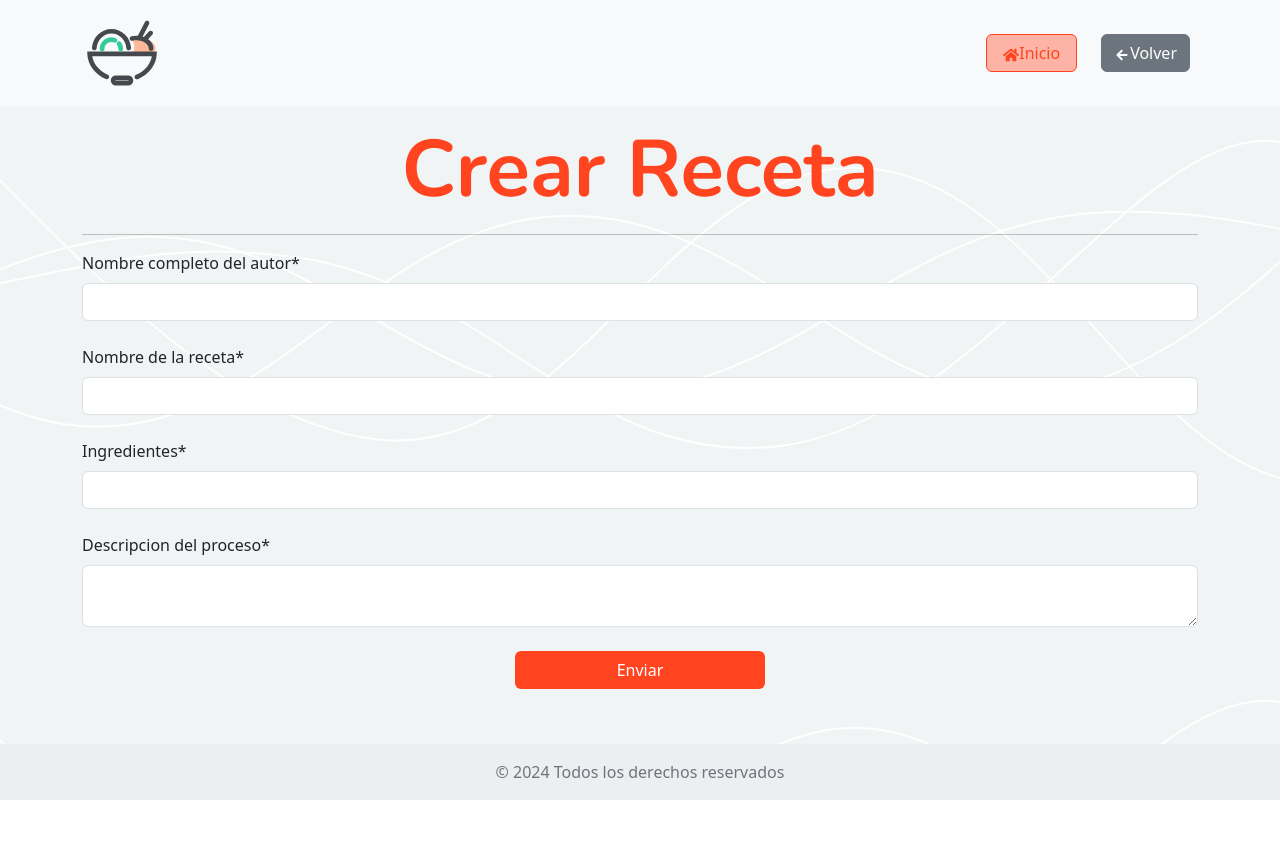
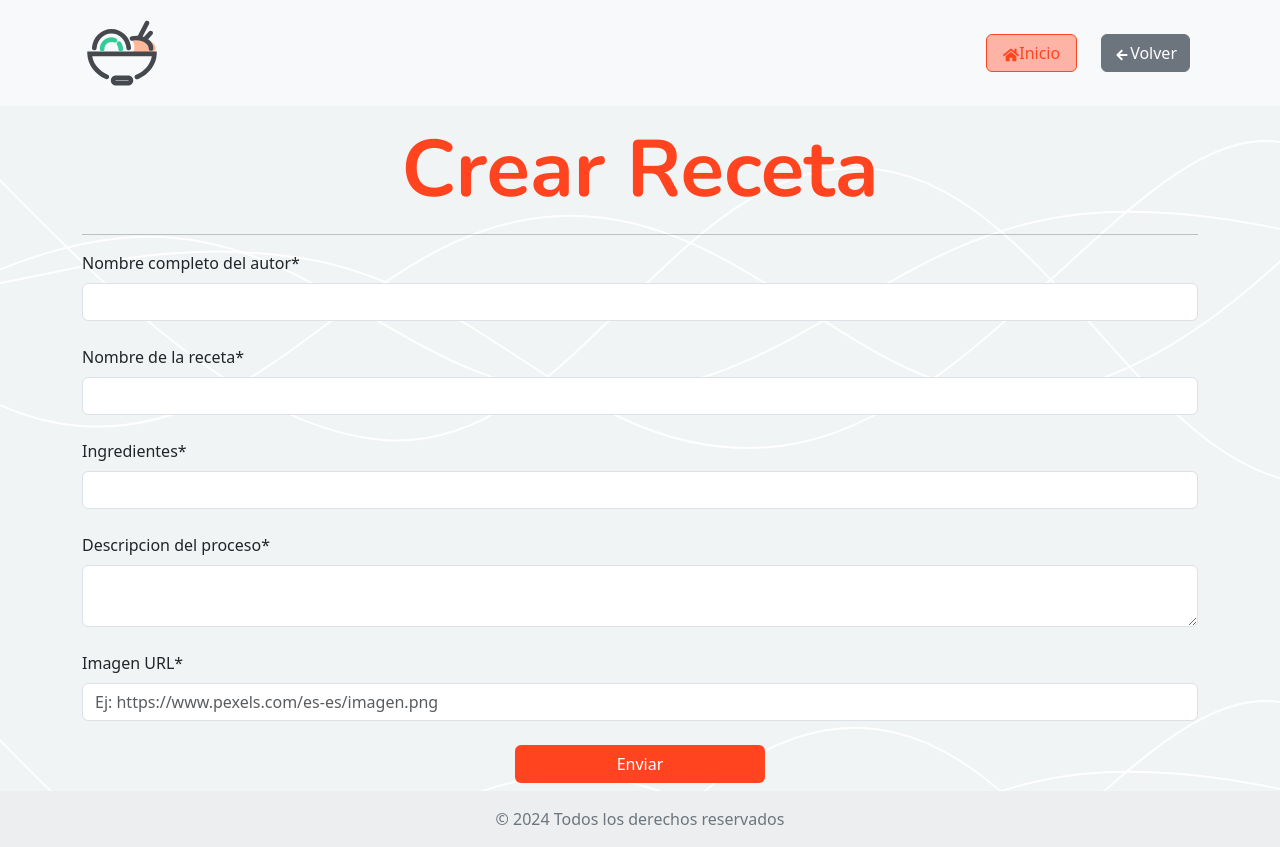
Before and after one commit to cacho-medina/blog-de-recetas, a React (Vite) app: page /administrador/crearReceta in a window 1280 px wide. Before the commit the page ends 800 px from the top, so only its background shows below. Built offline with nearby package versions, Linux system fonts and the light colour scheme; no server answers.

Commit message:
se agregaron estilos en tabla de administrador y al editar se agrego la funcion de redireccion

```diff
--- a/db.json
+++ b/db.json
@@ -5,42 +5,56 @@
       "nombreAutor": "Joaquin Medina",
       "nombreReceta": "Mila napo con pure",
       "ingredientes": "Carne, salsa de tomates, queso, jamon, leche, huevos",
-      "descripcion": "Ah, la milanesa napolitana con puré, un clásico argentino que conquista corazones y paladares. Imaginen una milanesa dorada y crujiente, abrazada por una capa de jamón y queso mozzarella derretido, coronada con una salsa de tomate casera, aromática y sabrosa. A su lado, un puré de papas cremoso y suave, como una nube de confort."
+      "descripcion": "Ah, la milanesa napolitana con puré, un clásico argentino que conquista corazones y paladares. Imaginen una milanesa dorada y crujiente, abrazada por una capa de jamón y queso mozzarella derretido, coronada con una salsa de tomate casera, aromática y sabrosa. A su lado, un puré de papas cremoso y suave, como una nube de confort.",
+      "imagen": "https://media-cdn.tripadvisor.com/media/photo-s/09/93/09/dc/cazuela.jpg"
     },
     {
       "id": "2",
       "nombreAutor": "Maria Pastrana",
       "nombreReceta": "Empanadas argentinas",
       "ingredientes": "Masa, papa, huevo, carne o pollo, cebolla verde",
-      "descripcion": "Las empanadas argentinas, pequeñas obras de arte culinario envueltas en una masa dorada y crujiente, son un viaje de sabores y texturas que te transportan a las pampas argentinas."
+      "descripcion": "Las empanadas argentinas, pequeñas obras de arte culinario envueltas en una masa dorada y crujiente, son un viaje de sabores y texturas que te transportan a las pampas argentinas.",
+      "imagen": "https://images.pexels.com/photos/8279711/pexels-photo-8279711.jpeg?auto=compress&cs=tinysrgb&w=400"
     },
     {
       "id": "3",
       "nombreAutor": "Agustin Reynoso",
       "nombreReceta": "Locro: Un guiso con historia y sabor",
       "ingredientes": "Maiz blanco, porotos, zapallo, carne, patita de chancho, mondongo",
-      "descripcion": "El locro, un guiso ancestral que hunde sus raíces en la época precolombina, es un plato emblemático de la gastronomía argentina. Un viaje culinario a través de los sabores y aromas de la tierra, una explosión de texturas y tradiciones."
+      "descripcion": "El locro, un guiso ancestral que hunde sus raíces en la época precolombina, es un plato emblemático de la gastronomía argentina. Un viaje culinario a través de los sabores y aromas de la tierra, una explosión de texturas y tradiciones.",
+      "imagen": "https://www.clarin.com/img/2019/05/08/dbXFDbB_B_720x0__1.jpg"
     },
     {
       "id": "1967",
       "nombreAutor": "Cacho Medina",
       "nombreReceta": "Fideos con salsa",
       "ingredientes": "fideos, manteca, salsa de tomates, queso para rallar",
-      "descripcion": "Los fideos con salsa, un clásico de la cocina hogareña, una danza de sabores y texturas que conquista paladares de todas las edades. Un plato simple, versátil y reconfortante que nos invita a disfrutar de la calidez de un abrazo en cada bocado."
+      "descripcion": "Los fideos con salsa, un clásico de la cocina hogareña, una danza de sabores y texturas que conquista paladares de todas las edades. Un plato simple, versátil y reconfortante que nos invita a disfrutar de la calidez de un abrazo en cada bocado.",
+      "imagen": "https://images.pexels.com/photos/4057738/pexels-photo-4057738.jpeg?auto=compress&cs=tinysrgb&w=1260&h=750&dpr=1"
     },
     {
       "id": "251d",
       "nombreAutor": "Julieta Medina",
       "nombreReceta": "Pastel de papa",
       "ingredientes": "papa, huevo, carne picada, queso",
-      "descripcion": "El pastel de papa es la cosa mas rica que hay. Tiene la combinacion perfecta entre la carne, la papa y el queso. Es GOOOOd"
+      "descripcion": "El pastel de papa es la cosa mas rica que hay. Tiene la combinacion perfecta entre la carne, la papa y el queso. Es GOOOOd",
+      "imagen": "https://cuk-it.com/wp-content/uploads/2021/06/thumb05-e1623962283525-1.jpg"
     },
     {
       "id": "a4db",
       "nombreAutor": "Fabio ",
       "nombreReceta": "Asado",
       "ingredientes": "Carne vacuna, carne de chancho, verduras, chimichurri",
-      "descripcion": "El asado es la comida preferida y clasica de los argentinos. El asador se convierte en un dios de la carne y sus comenzales esperan con ansias devorar lo que salga de la parrilla"
+      "descripcion": "El asado es la comida preferida y clasica de los argentinos. El asador se convierte en un dios de la carne y sus comenzales esperan con ansias devorar lo que salga de la parrilla",
+      "imagen": "https://parrillaelpobreluis.com.ar/wp-content/uploads/877589.jpg"
+    },
+    {
+      "nombreAutor": "example",
+      "nombreReceta": "example",
+      "ingredientes": "example, example, example",
+      "descripcion": "texto de ejemplo para probar algunas funciones",
+      "imagen": "https://t4.ftcdn.net/jpg/00/06/49/45/360_F_6494517_0E1xcChKTYblcxYcuZF0D6OUzHeXwecn.jpg",
+      "id": "465b"
     }
   ]
 }
--- a/src/App.css
+++ b/src/App.css
@@ -136,3 +136,15 @@
 .shadow {
     box-shadow: rgba(0, 0, 0, 0.35) 0px 5px 15px;
 }
+
+.maxModal {
+    width: 100%;
+    max-height: 400px;
+}
+.card-height {
+    height: 200px !important;
+}
+.grid {
+    display: grid;
+    place-items: center;
+}
--- a/src/components/Recetas/CrearReceta.jsx
+++ b/src/components/Recetas/CrearReceta.jsx
@@ -8,8 +8,10 @@ import {
 import Swal from "sweetalert2";
 import { useParams } from "react-router-dom";
 import { useEffect } from "react";
+import { useNavigate } from "react-router-dom";
 
 function CrearReceta({ title, editar }) {
+    const navigate = useNavigate();
     const { id } = useParams();
     const {
         register,
@@ -27,13 +29,27 @@ function CrearReceta({ title, editar }) {
             setValue("nombreReceta", dataReceta.nombreReceta);
             setValue("ingredientes", dataReceta.ingredientes);
             setValue("descripcion", dataReceta.descripcion);
+            setValue("imagen", dataReceta.imagen);
         }
     };
 
     const onSubmit = async (receta) => {
         if (editar) {
             const res = await editarReceta(receta, id);
-            console.log(res);
+            if (res.status !== 200) {
+                Swal.fire({
+                    title: "Error",
+                    text: "Algo salio mal!",
+                    icon: "error",
+                });
+            } else {
+                Swal.fire({
+                    title: "Listo!",
+                    text: "La receta fue actualizada con exito!",
+                    icon: "success",
+                });
+                navigate("/administrador");
+            }
         } else {
             const res = await crearReceta(receta);
             if (res.status !== 201) {
@@ -148,6 +164,26 @@ function CrearReceta({ title, editar }) {
                         </Form.Text>
                     )}
                 </Form.Group>
+                <Form.Group controlId="imagen">
+                    <Form.Label>Imagen URL*</Form.Label>
+                    <Form.Control
+                        type="text"
+                        placeholder="Ej: https://www.pexels.com/es-es/imagen.png"
+                        name="url"
+                        {...register("imagen", {
+                            required: "ingrese una url de imagen",
+                            pattern: {
+                                value: /(http)?s?:?(\/\/[^"']*\.(?:png|jpg|jpeg|gif|png|svg))/i,
+                                message: "ingrese una url válida",
+                            },
+                        })}
+                    />
+                    {errors.imagen && (
+                        <Form.Text className="text-danger">
+                            {errors.imagen.message}
+                        </Form.Text>
+                    )}
+                </Form.Group>
                 <Button
                     variant=""
                     className="btn-orange align-self-md-center w-150"
--- a/src/components/Recetas/RecetasCard.jsx
+++ b/src/components/Recetas/RecetasCard.jsx
@@ -5,7 +5,11 @@ import food from "../../assets/food.jpg";
 function RecetasCard({ receta }) {
     return (
         <Card className="col px-0 col-sm-8 col-md-5 col-lg-3 rounded-4 max scale-effect">
-            <Card.Img variant="top" src={food} className="img-fluid" />
+            <Card.Img
+                variant="top"
+                src={receta.imagen}
+                className="img-fluid object-fit-cover card-height"
+            />
             <Card.Body className="text-center d-flex flex-column justify-content-between">
                 <Card.Title className="ff-nunito fw-bold fs-3">
                     {receta.nombreReceta}
--- a/src/components/pages/Administrador/Admin.jsx
+++ b/src/components/pages/Administrador/Admin.jsx
@@ -39,7 +39,7 @@ function Admin() {
             >
                 <thead className="table-success">
                     <tr>
-                        <th>cod</th>
+                        <th>imagen</th>
                         <th>Receta</th>
                         <th>Autor</th>
                         <th>Descripcion</th>
--- a/src/components/pages/Administrador/Item.jsx
+++ b/src/components/pages/Administrador/Item.jsx
@@ -1,9 +1,42 @@
 import { deleteReceta, getRecetas } from "../../../helpers/queries";
 import Options from "./Options";
 import Swal from "sweetalert2";
+import { Modal, Button } from "react-bootstrap";
+import { useState } from "react";
+
+function ImgModal(props) {
+    return (
+        <Modal
+            {...props}
+            size="lg"
+            aria-labelledby="contained-modal-title-vcenter"
+            centered
+        >
+            <Modal.Header closeButton>
+                <Modal.Title id="contained-modal-title-vcenter">
+                    Imagen de {props.nombre}
+                </Modal.Title>
+            </Modal.Header>
+            <Modal.Body className="px-0 px-md-2">
+                <img
+                    src={props.img}
+                    alt={`Imagen de ${props.nombre}`}
+                    className="maxModal object-fit-cover"
+                />
+            </Modal.Body>
+            <Modal.Footer>
+                <Button onClick={props.onHide} variant="danger">
+                    Cerrar
+                </Button>
+            </Modal.Footer>
+        </Modal>
+    );
+}
 
 function ItemProd({ receta, setRecetas }) {
-    const { id, nombreAutor, nombreReceta, descripcion, ingredientes } = receta;
+    const [modalShow, setModalShow] = useState(false);
+    const { id, nombreAutor, nombreReceta, descripcion, ingredientes, imagen } =
+        receta;
     const borrarReceta = () => {
         Swal.fire({
             title: "Estas seguro de eliminar la receta?",
@@ -40,10 +73,26 @@ function ItemProd({ receta, setRecetas }) {
 
     return (
         <>
+            <ImgModal
+                show={modalShow}
+                onHide={() => setModalShow(false)}
+                nombre={nombreReceta}
+                img={imagen}
+            />
             <tr>
-                <td>{id}</td>
-                <td style={{ maxWidth: 120 }}>{nombreReceta}</td>
-                <td>{nombreAutor}</td>
+                <td>
+                    <Button
+                        variant=""
+                        onClick={() => setModalShow(true)}
+                        className="fw-medium text-decoration-underline"
+                    >
+                        Ver
+                    </Button>
+                </td>
+                <td className="text-truncate" style={{ maxWidth: 120 }}>
+                    {nombreReceta}
+                </td>
+                <td className="text-truncate">{nombreAutor}</td>
                 <td className="text-truncate" style={{ maxWidth: 150 }}>
                     {descripcion}
                 </td>
```
Also changed, not shown: src/components/Recetas/DetalleReceta.jsx (+4 -4 lines).
